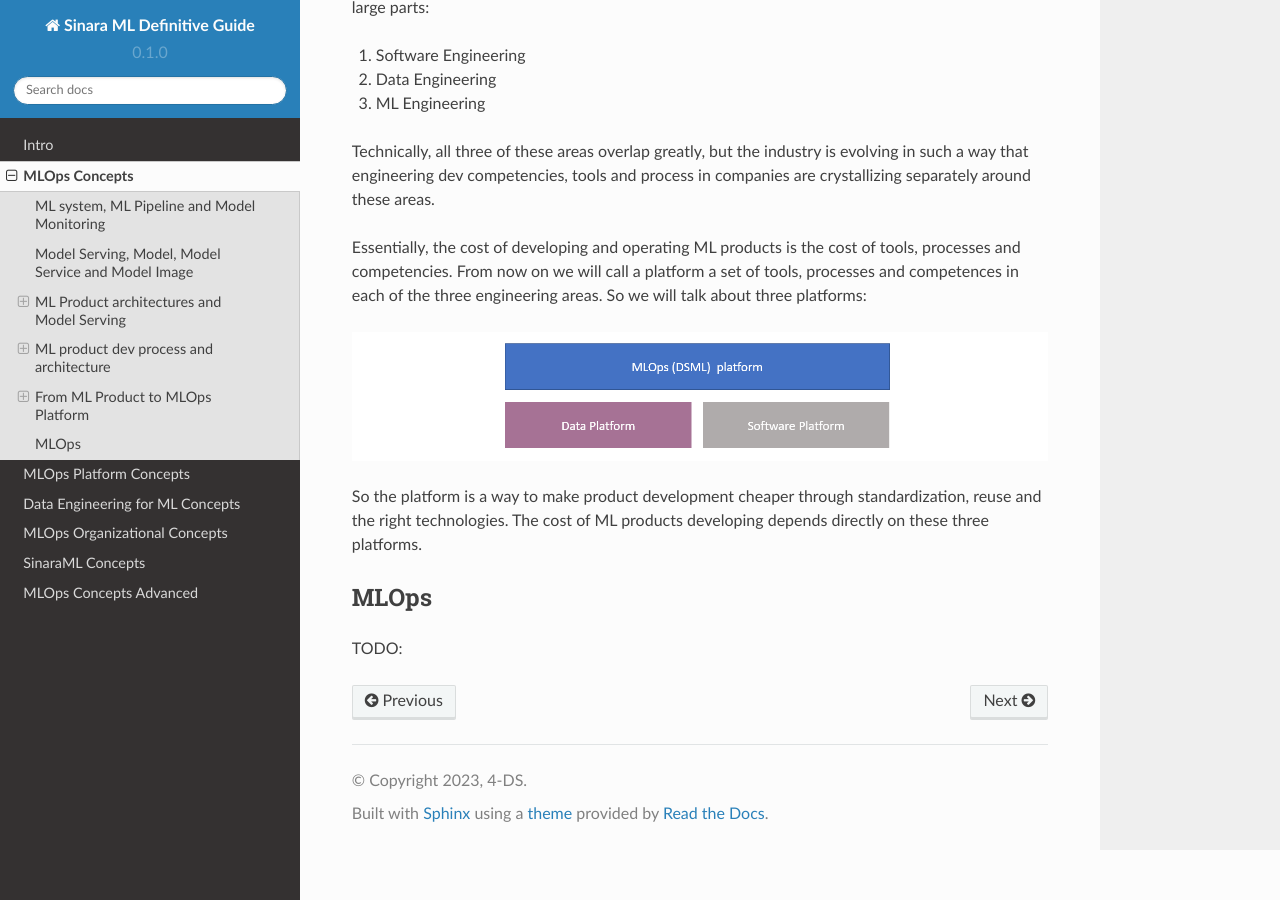
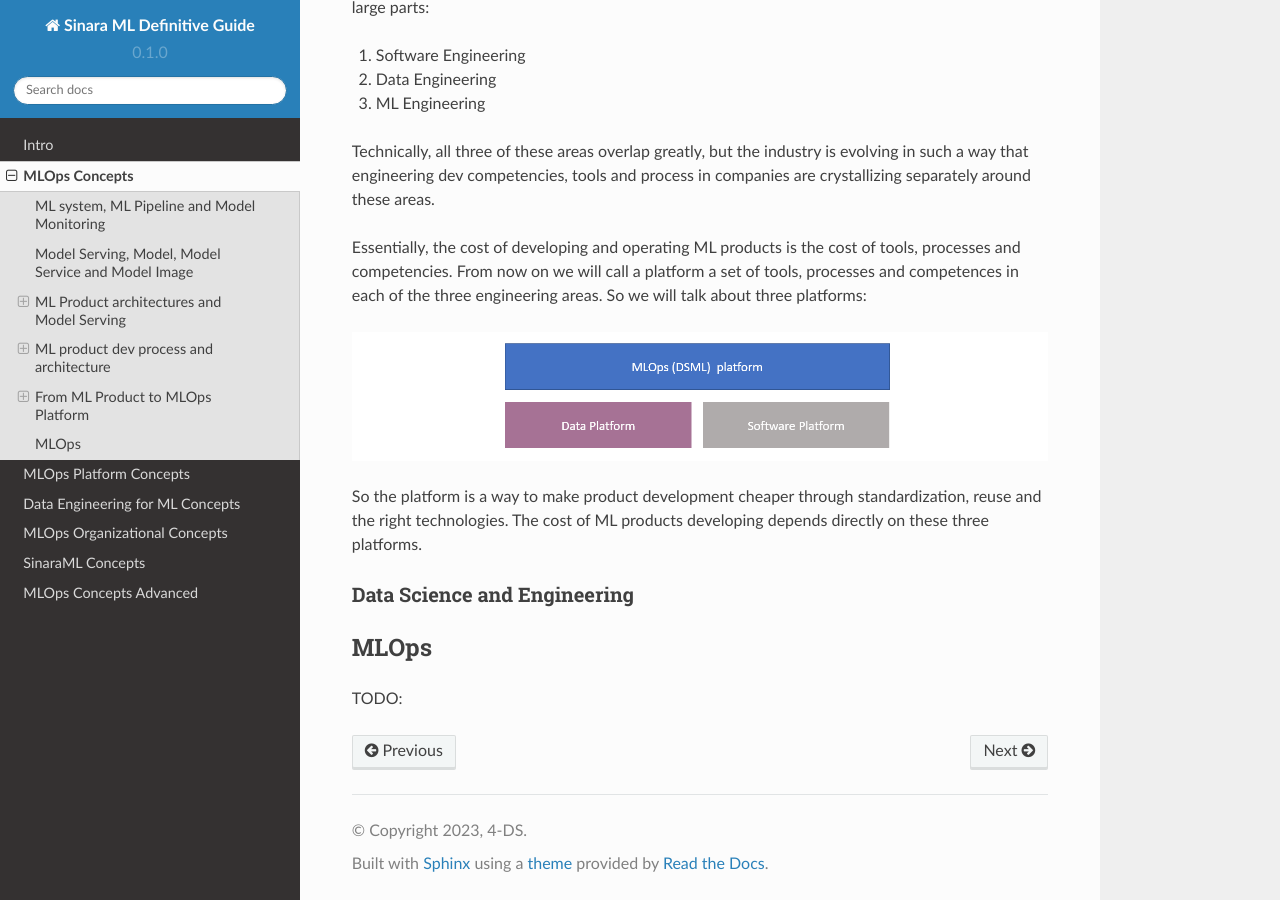
Before and after one commit to 4-DS/SinaraML-Def-Guide, a Sphinx documentation site: the page built from docs/source/concepts.rst, in a window 1280 px wide and 900 px high, scrolled down 11745 px. Built offline with Sphinx 7.4.7 and the Read the Docs theme 2.0.0, drawn with Linux system fonts in a browser that asks for light colours.

Commit message:
Update concepts.rst

```diff
--- a/docs/source/concepts.rst
+++ b/docs/source/concepts.rst
@@ -216,6 +216,9 @@ Essentially, the cost of developing and operating ML products is the cost of too
 
 So the platform is a way to make product development cheaper through standardization, reuse and the right technologies. The cost of ML products developing depends directly on these three platforms.
 
+Data Science and Engineering
+============================
+
 MLOps
 *****
 TODO:
```
